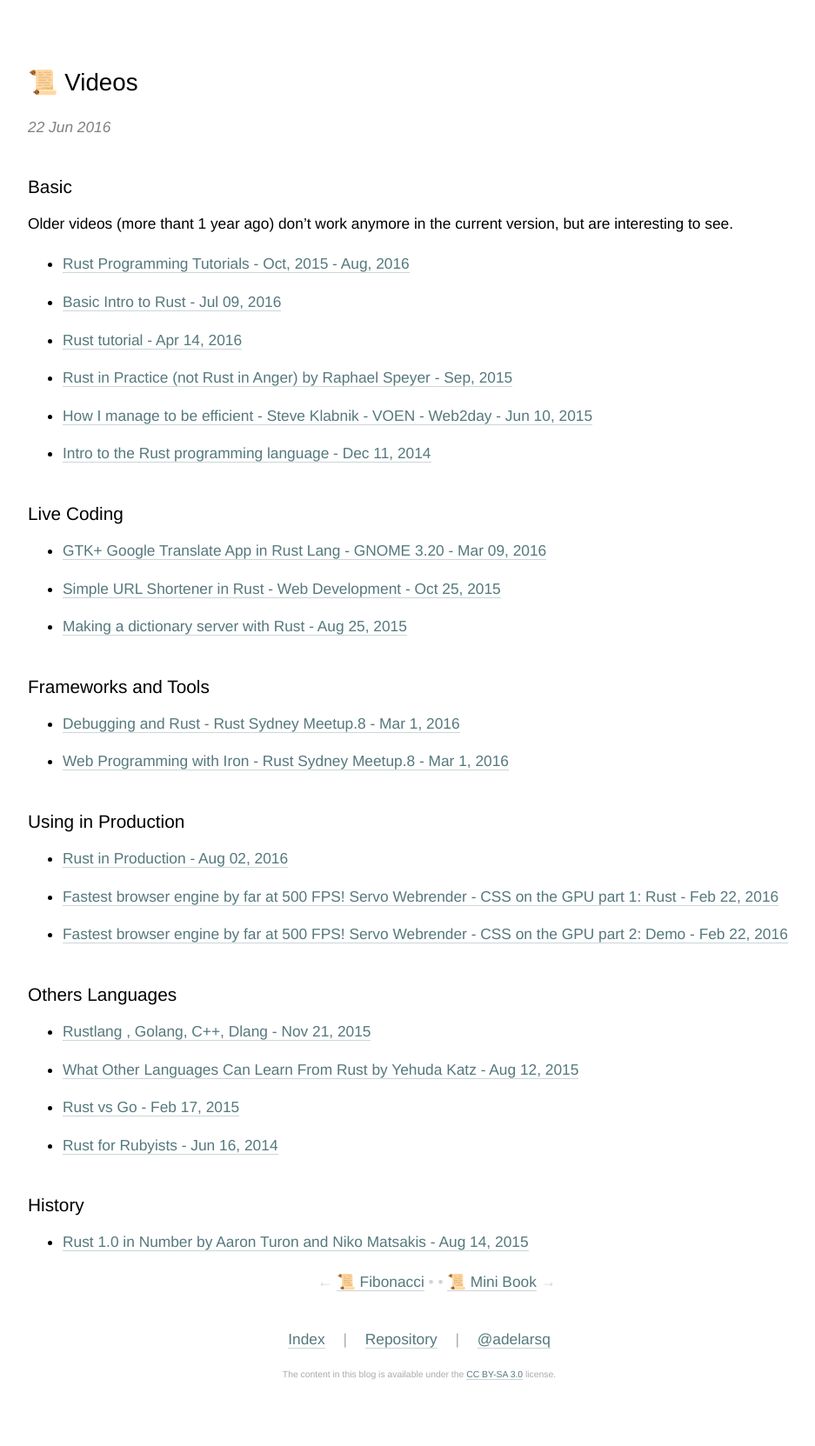
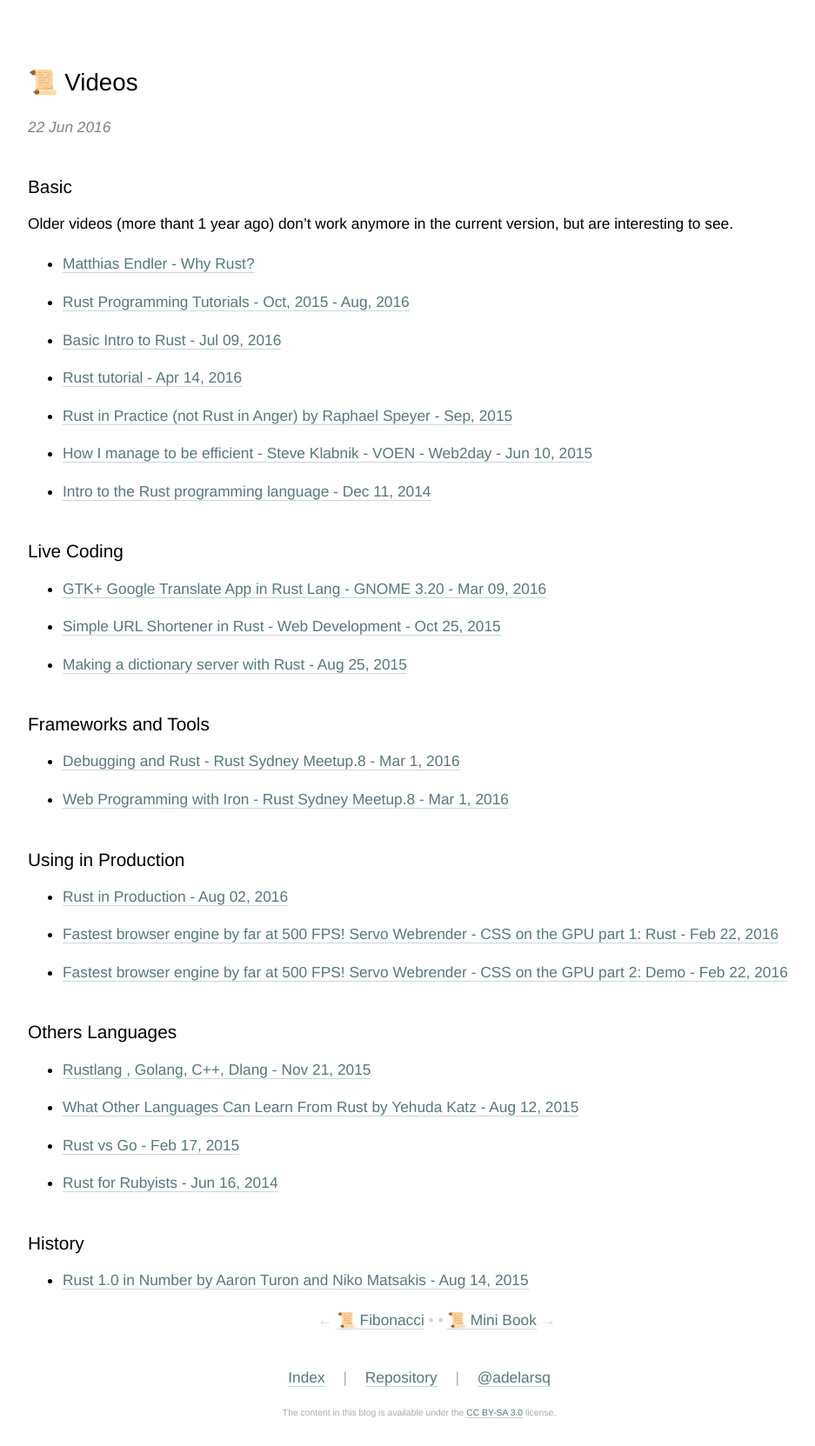
Before and after one commit to adelarsq/daily-rust.github.io, a Jekyll site: the page built from _posts/2016-06-22-videos.md, in a window 1280 px wide. Shown: the whole page at 87% size, without its empty margins (158-1095 px from the left). Built offline with Jekyll 4.4.1, drawn with Linux system fonts in a browser that asks for light colours; before the commit the page ends 1620 px from its top, so only the background shows below that.

Commit message:
Update 2016-06-22-videos.md

```diff
--- a/_posts/2016-06-22-videos.md
+++ b/_posts/2016-06-22-videos.md
@@ -9,6 +9,7 @@ tags: [rustposts, rust, article]
 
 Older videos (more thant 1 year ago) don't work anymore in the current version, but are interesting to see.
 
+- [Matthias Endler - Why Rust?](https://www.youtube.com/watch?v=imtejBNbm0o&ab_channel=Codemotion)
 - [Rust Programming Tutorials - Oct, 2015 - Aug, 2016](https://www.youtube.com/playlist?list=PL0Fqs05rod8D80WKBCeT326CT8vcAm_N9)
 - [Basic Intro to Rust - Jul 09, 2016](https://www.youtube.com/watch?v=jiJSnYP5EuU&ab_channel=RegisBoudinot)
 - [Rust tutorial - Apr 14, 2016](https://www.youtube.com/watch?v=U1EFgCNLDB8&ab_channel=DerekBanas)
```
